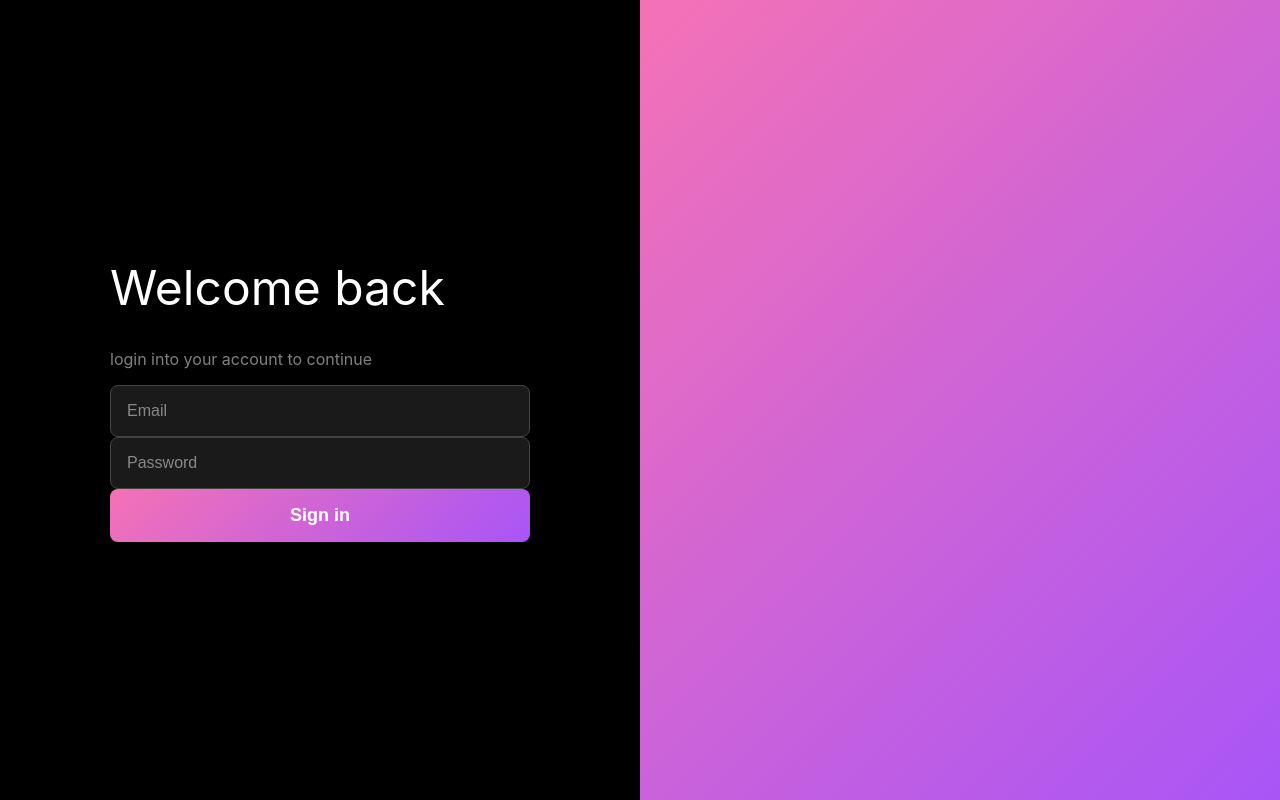
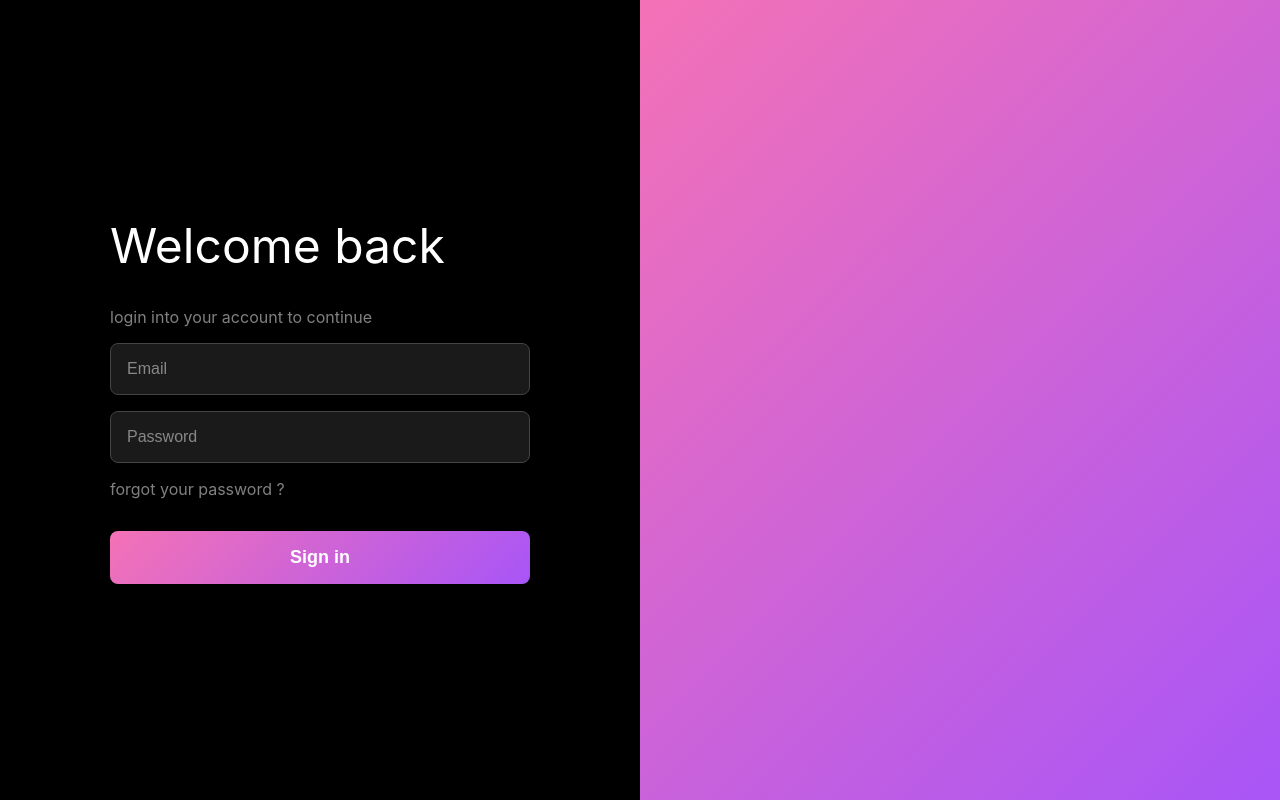
Before and after one commit to charly-2025/Job-Aggregator-Epitech, a React (Create React App) app in the folder app/frontend/: page / in a window 1280 px wide. Built offline with nearby package versions, Linux system fonts and the light colour scheme.

Commit message:
[FEAT](frontend) added some vertical padding on the login form

```diff
--- a/app/frontend/src/App.css
+++ b/app/frontend/src/App.css
@@ -9,6 +9,9 @@ body, html {
 }
 
 /* PAGE SPLIT */
+
+
+
 .page-container {
   display: flex;
   height: 100vh;
@@ -80,6 +83,11 @@ body, html {
   opacity: 0.9;
 }
 
+.login-container form {
+  display: flex;
+  flex-direction: column;
+  gap: 16px;
+}
 
  /* TEXT */
 
--- a/app/frontend/src/App.js
+++ b/app/frontend/src/App.js
@@ -31,6 +31,7 @@ function App() {
               onChange={(e) => setPassword(e.target.value)}
               placeholder="Password"
             />
+            <div className="Subtext">forgot your password ?</div><i></i>
             <button type="submit">Sign in</button>
           </form>
         </div>
```
